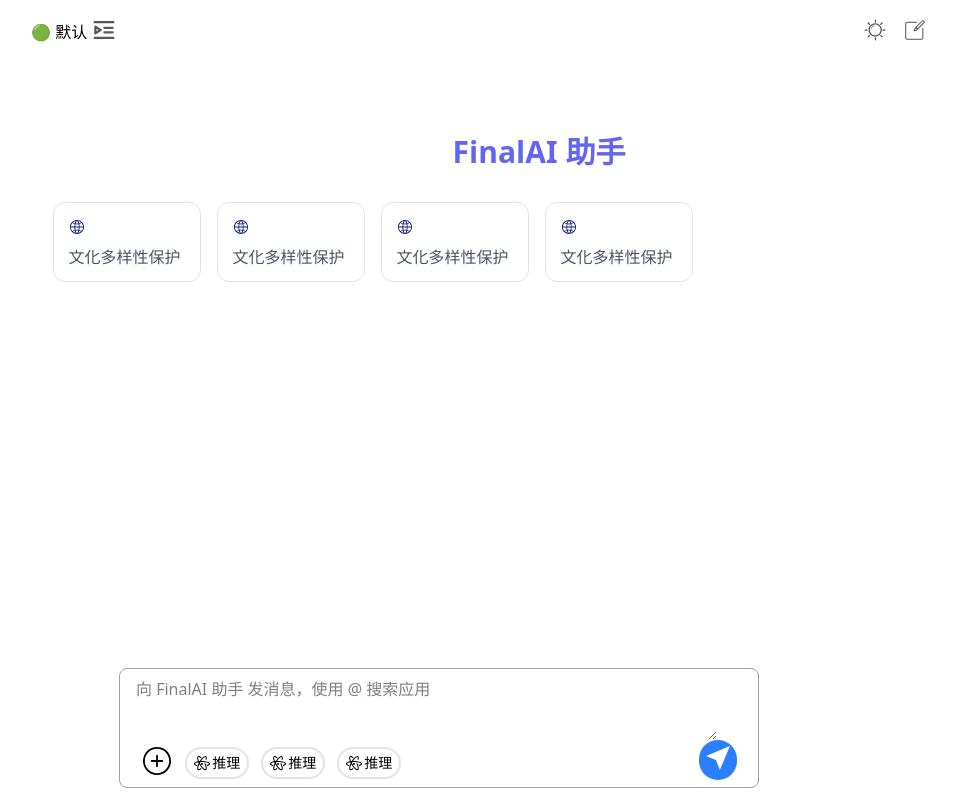
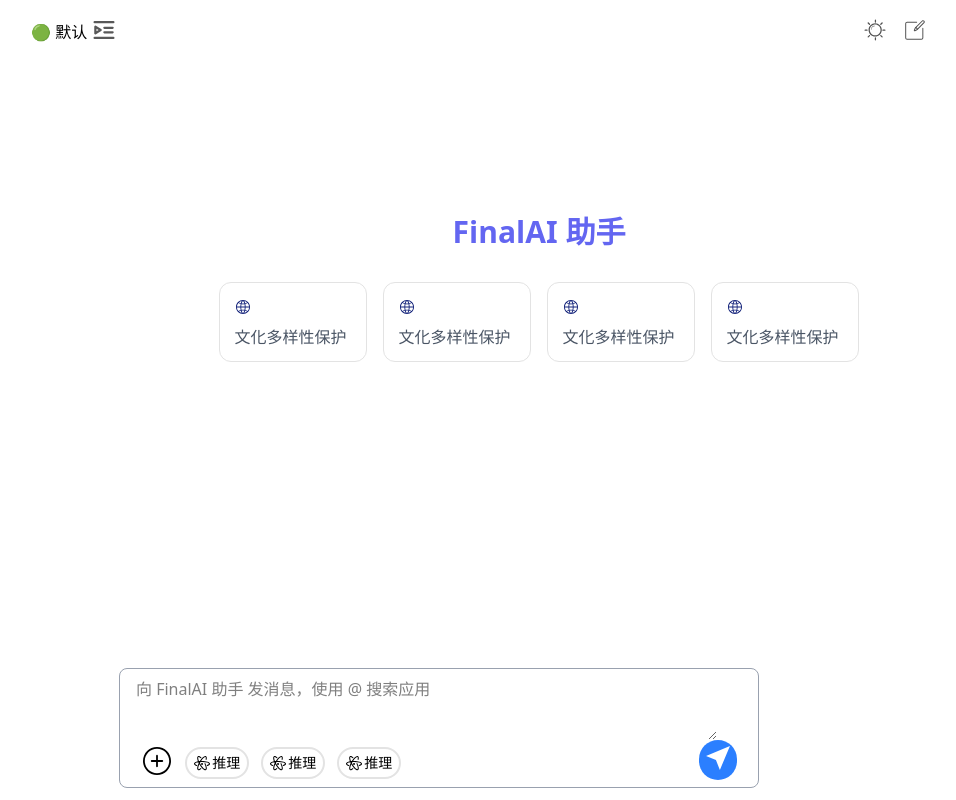
Before and after one commit to xhn000406/finalAI, a React app: page / in a window 1280 px wide. Shown: the whole page, without its empty margins (201-1157 px from the left). Built offline with nearby package versions, Linux system fonts and the light colour scheme; the HTML template or start-up script is replaced by a standard one.

Commit message:
fix: 修改样式

```diff
--- a/src/views/ChatMessage/index.tsx
+++ b/src/views/ChatMessage/index.tsx
@@ -222,7 +222,7 @@
               FinalAI 助手
             </div>
             {/* 方块盒子 */}
-            <div className="mt-10 w-9/10" style={{ marginTop: '2rem' }}>
+            <div className="mt-10 w-9/10 flex justify-center" style={{ marginTop: '2rem' }}>
               <div className="w-full md:max-w-[40rem]">
                 <div className=" grid grid-cols-2 gap-4 sm:grid-cols-2 lg:grid-cols-4">
                   <div className="flex h-20 items-center justify-center space-y-4 rounded-xl border-1 border-[#e3e3e3]">
@@ -268,13 +268,13 @@
                 </div>
               </div>
             </div>
+            </div>
             {/* 这里可以添加更多内容，会自动滚动 */}
           </div>
-        </div>
       )}
 
       {messages.length > 0 && (
-        <div className="flex-1 overflow-auto pb-32">
+        <div className="flex-1 overflow-auto ">
           {messages.map((item: Message) => {
             return <div key={item.id}>{item.content}</div>;
           })}
@@ -282,7 +282,7 @@
       )}
 
       {/* 底部 */}
-      <div className="h-80">
+      <div className="h-40">
         <div className="absolute right-0 bottom-3 left-0 flex items-center justify-center">
           <div className="mx-auto h-30 w-11/12 shrink-0 rounded-lg border-1 border-gray-400 focus-within:border-[rgb(99_102_241)] sm:w-1/2">
             <div className="flex h-3/5 pl-4">
```
